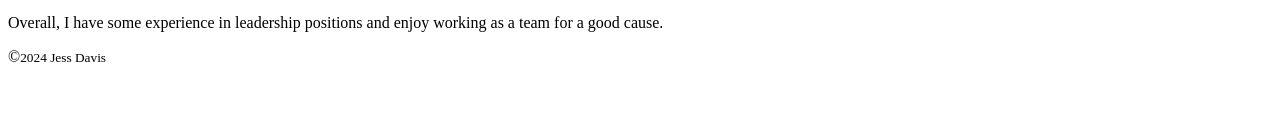
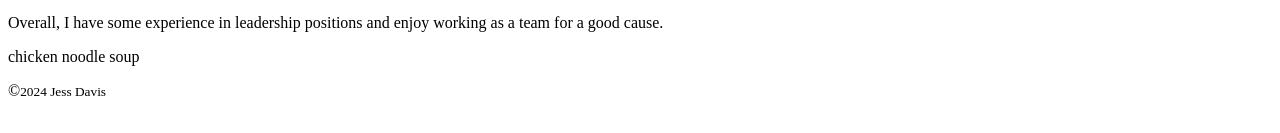
Before and after one commit to jessiebd/Practice-Site-2, a plain HTML site: page personalnarrative.html in a window 1280 px wide. Shown: the part 664-797 px from the top of the page. Drawn offline with Linux system fonts and the light colour scheme.

Commit message:
chkn nudes

```diff
--- a/personalnarrative.html
+++ b/personalnarrative.html
@@ -34,6 +34,7 @@ my professional and technical writing abilities.</p>
             </ul>
         </p>
         <p>Overall, I have some experience in leadership positions and enjoy working as a team for a good cause.</p>
+        <p>chicken noodle soup</p>
 </body>
 <footer>
     <p>&copy;<small>2024 Jess Davis</small></p>
```
